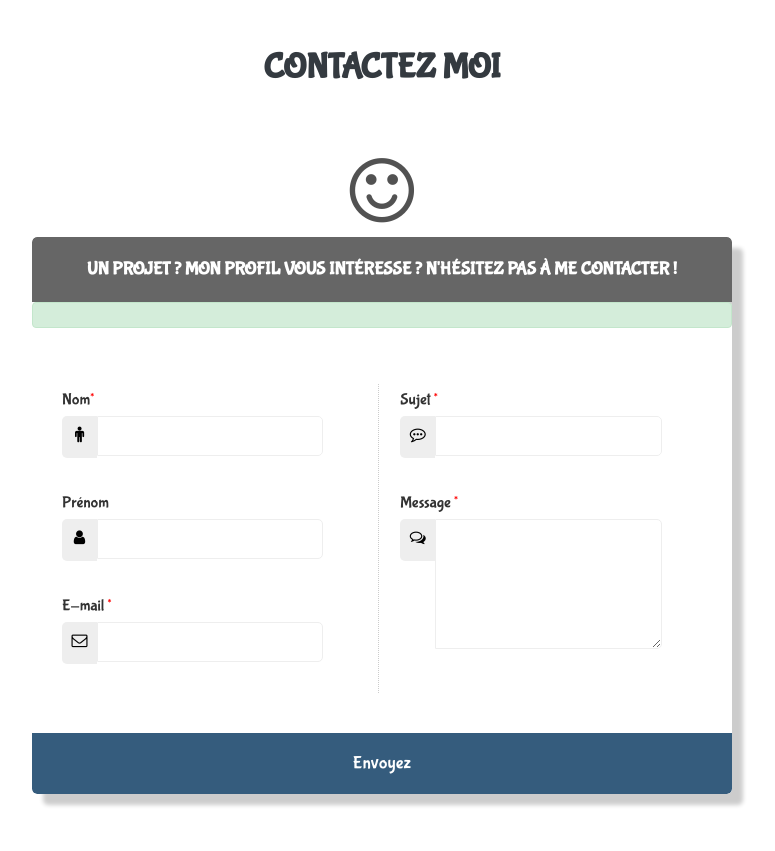
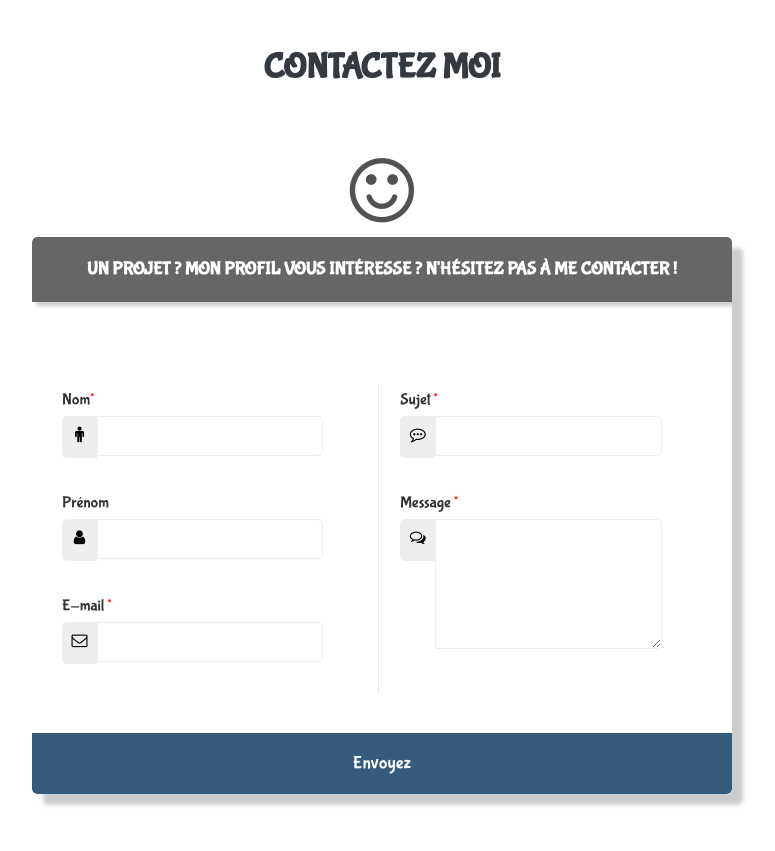
Before and after one commit to sarafkaier/Sara_site_CV, a PHP site: page /github/ in a window 1280 px wide. Shown: the part 3857-4708 px from the top of the page, without its empty margins (394-1169 px from the left). Run offline with PHP 8.4, Linux system fonts and the light colour scheme; data comes from the database, SQL or seed files in the repository; data that the repository does not hold is empty; style sheets or scripts are compiled from the project's sources; some libraries are stand-ins or nearby versions; some web fonts are replaced.

Commit message:
commit 85

```diff
--- a/index.php
+++ b/index.php
@@ -228,7 +228,7 @@ $success = 'Message envoyé !';
                 <form action="index.php" method="post">
 
                     <h3 class="contact">Un projet ? Mon profil vous intéresse ? N'hésitez pas à me contacter !</h3>
-                    <div class="alert alert-success" role="alert"><?php if(isset($valid)) echo $valid; ?></div>
+                    <div class="alert" role="alert"><?php if(isset($valid)) echo $valid; ?></div>
                     <div class="contentform">
                         <div id="sendmessage"></div>
                         <div class="leftcontact">
```
